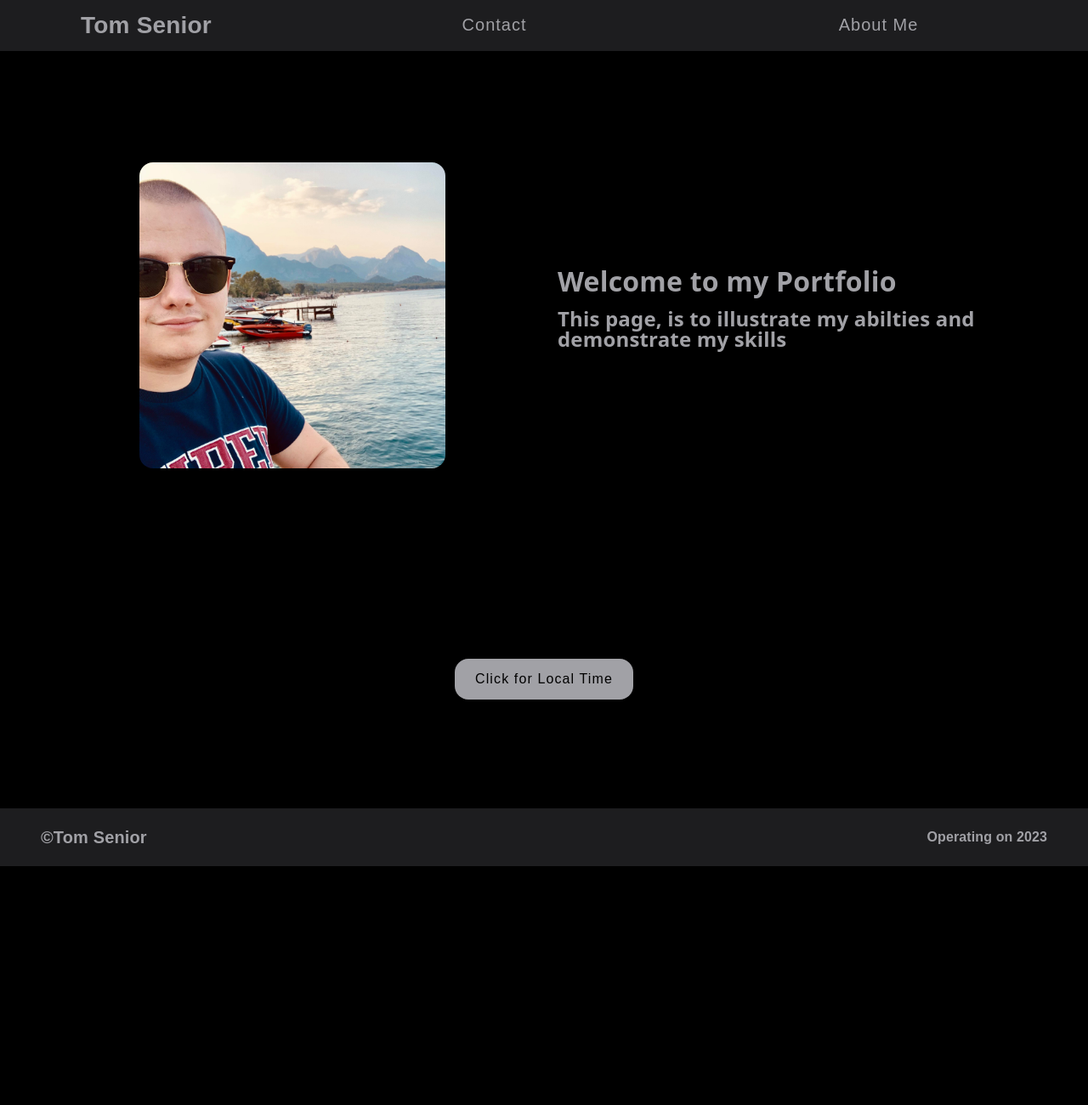
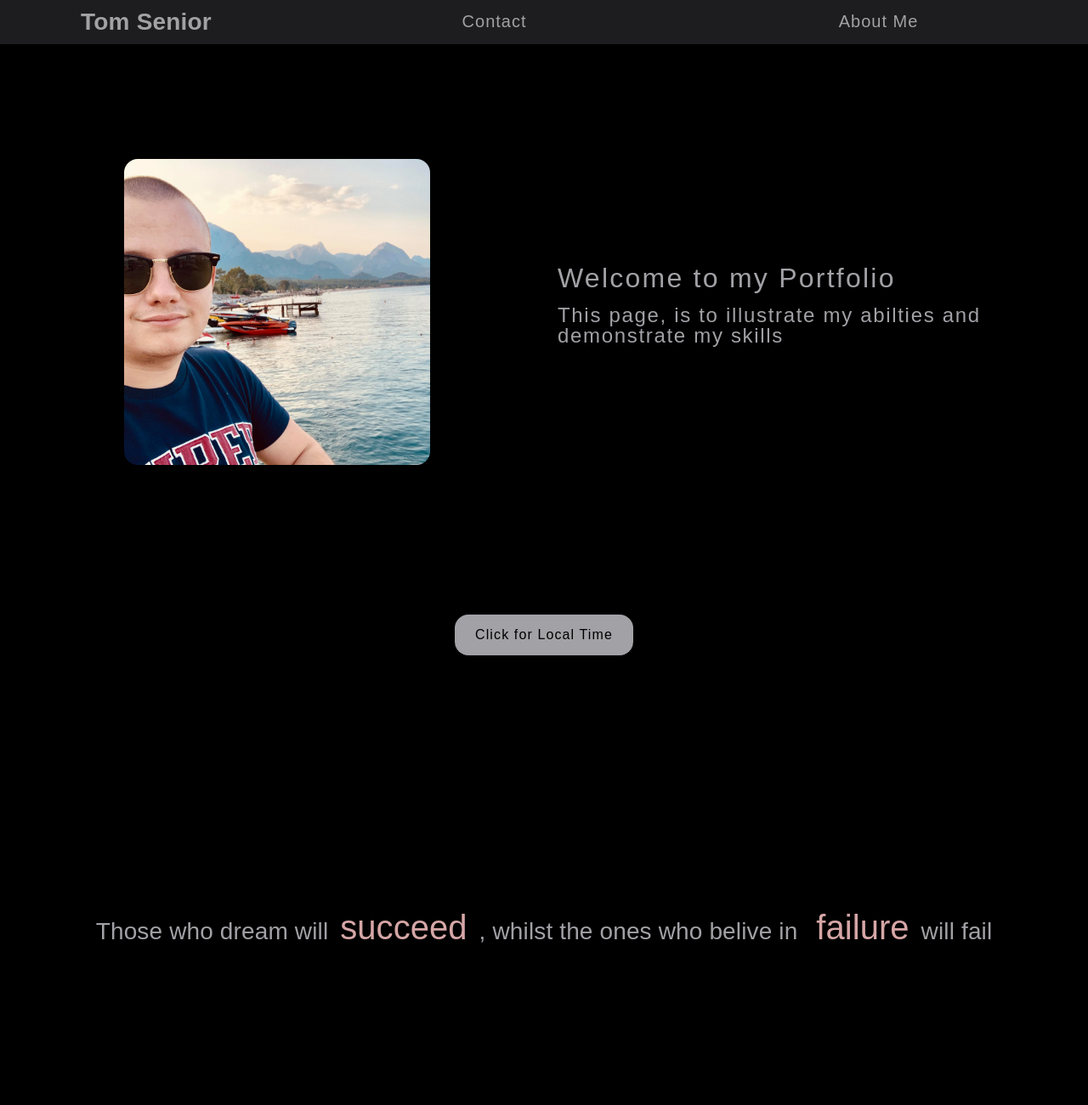
Before and after one commit to tomsenior20/My_Portfolio, a website: page index.html in a window 1280 px wide. Shown: the top 1300 px of the page at 85% size. Before the commit the page ends 1019 px from the top, so only its background shows below. Drawn offline with nearby package versions, Linux system fonts and the light colour scheme.

Commit message:
motto section added

```diff
--- a/Styling/Pages_Styling/index.css
+++ b/Styling/Pages_Styling/index.css
@@ -2,6 +2,7 @@
     position: relative;
     min-width: 100%;
     min-height: 400px;
+    padding-top: 52px;
     margin: 4rem auto;
     border-radius: 0 0 10rem 0;
     -webkit-border-radius: 0 0 10rem 0;
@@ -12,7 +13,10 @@
 
 .welcometitleContainer p{
     color: var(--font-color);
-    text-shadow: 10px #f1f1f1;
+    line-height: 1;
+    font-weight: 400;
+    letter-spacing: 0.07em;
+    font-family: Arial, Helvetica, sans-serif;
 }
 
 .welcomeTitle{
@@ -92,3 +96,24 @@
         height: 100%;
     }
 }
+
+.dreamSection{
+    width: 100%;
+    min-height: 400px;
+}
+
+.dreamText{
+    font-family: Arial, Helvetica, sans-serif;
+    color: var(--font-color);
+    line-height: 1;
+    font-weight: 400;
+    letter-spacing: 0.005em;
+}
+
+.dreamTextSpan{
+    font-size: 40px;
+    color:rgb(214, 166, 166);
+    padding: 0 4px;
+    margin: 0 10px 0 10px;
+    letter-spacing: 0.05px;
+}
--- a/Styling/Shared_Styling/footer.css
+++ b/Styling/Shared_Styling/footer.css
@@ -4,7 +4,8 @@ footer{
     z-index: 1;
     bottom: 0;
     width: 100%;
-    margin: 2rem auto 0 auto;
+    height: 100px;
+    margin: auto auto 0 auto;
 }
 
 .operatingDate, .copyrightContainer{
--- a/Styling/Shared_Styling/nav.css
+++ b/Styling/Shared_Styling/nav.css
@@ -1,8 +1,11 @@
 nav{
     background: var(--bannerBackground);
     display: flex;
-    position: relative;
-    z-index: 1;
+    position: sticky;
+    z-index: 9997;
+    top: 0;
+    height: 52px;
+    width: 100%;
     justify-content: space-between;
     align-items: center;
     margin: 0 0 3px 0;
--- a/Styling/default.css
+++ b/Styling/default.css
@@ -12,13 +12,15 @@ body{
     background-color: #000000;
     padding: 0;
     margin: 0;
+    min-height: 100vh;
     box-sizing: border-box;
-    min-height: 100vh;
     display: flex;
     flex-direction: column;
+    justify-content: space-between;
     position: relative;
     z-index: 0;
-    overflow: scroll;
+    overflow-y: scroll;
+    overflow-x: hidden;
 }
 
 
--- a/index.html
+++ b/index.html
@@ -32,7 +32,7 @@
         </div>
     </nav>
 
-    <div class="firstSection container-fluid d-flex p-5 flex-row">
+    <section class="firstSection container-fluid d-flex flex-row">
         <div class="welcomeimagecontainer col-6 p-3  d-flex justify-content-center align-items-center">
             <div class="image1  imageContainers">
                 <img class="images" src="images/me.jpeg" alt="image1">
@@ -42,13 +42,19 @@
             <p class="welcomeTitle fs-2">Welcome to my Portfolio</p>
             <p class="welcomeTitle fs-4">This page, is to illustrate my abilties and demonstrate my skills</p>
         </div>
-    </div>
-    <div id="secondSection" class="secondSection container-fluid d-flex flex-row justify-content-center">
+    </section>
+    <section id="secondSection" class="secondSection container-fluid d-flex flex-row justify-content-center">
         <!-- Local Time Generate via JS -->
         <div id="timeContainer" class="timeButtonContainer p-3 col-6 justify-content-center align-items-center d-flex">
             <button class="timebutton py-3 px-4" id="timeButton">Click for Local Time</button>
         </div>
-    </div>
+    </section>
+    <section class="dreamSection d-flex my-4 p-2">
+        <p class="dreamText m-auto fs-3">
+            Those who dream will<span class="dreamTextSpan">succeed</span>, whilst the ones who belive in
+            <span class="dreamTextSpan">failure</span>will fail
+        </p>
+    </section>
     <footer class="d-flex justify-content-between p-3">
         <div class="copyrightContainer d-flex flex-row justify-content-center align-items-center my-0 mx-4 p-2">
             <span class="d-flex fs-5">&copy;</span>
```
